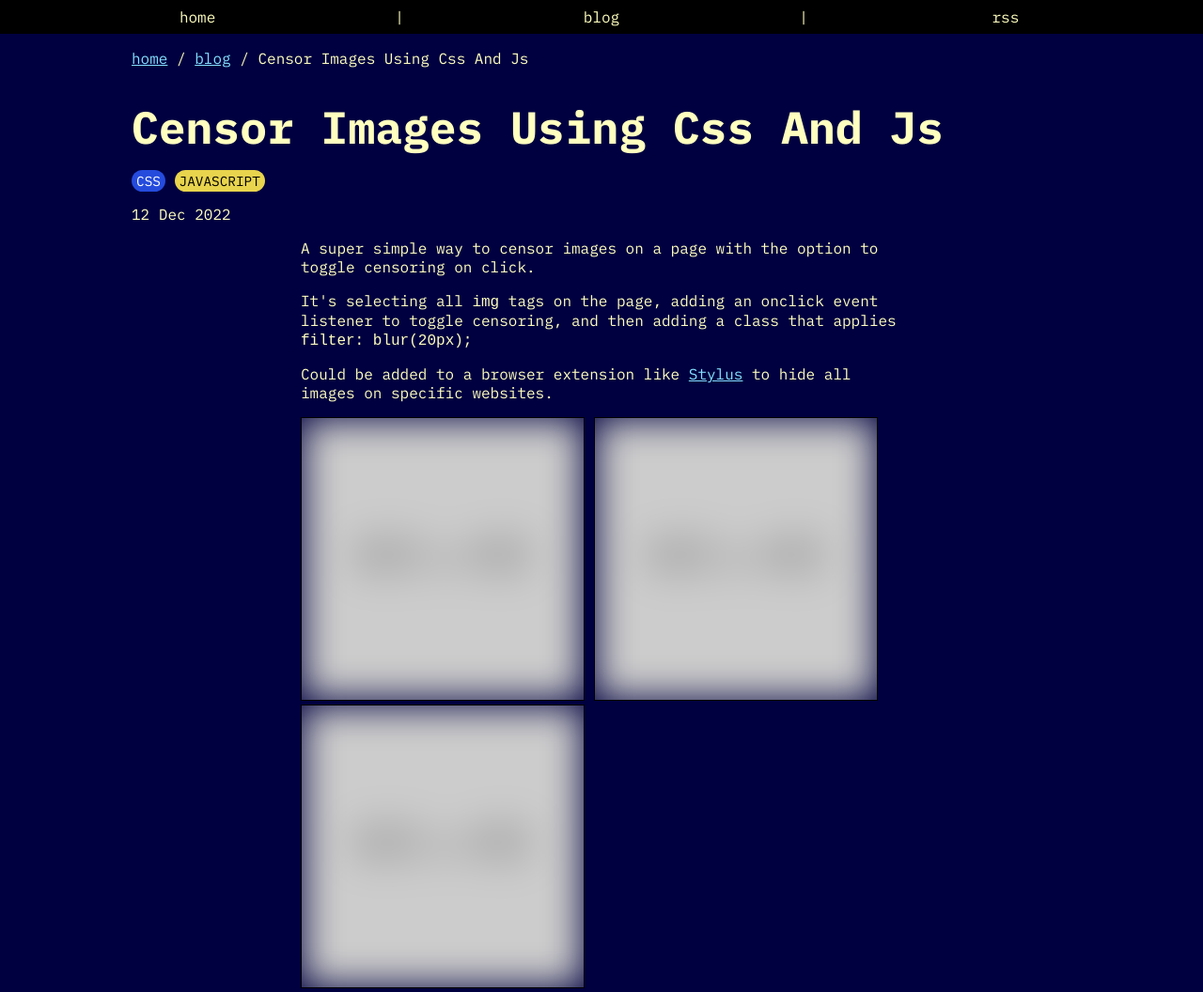
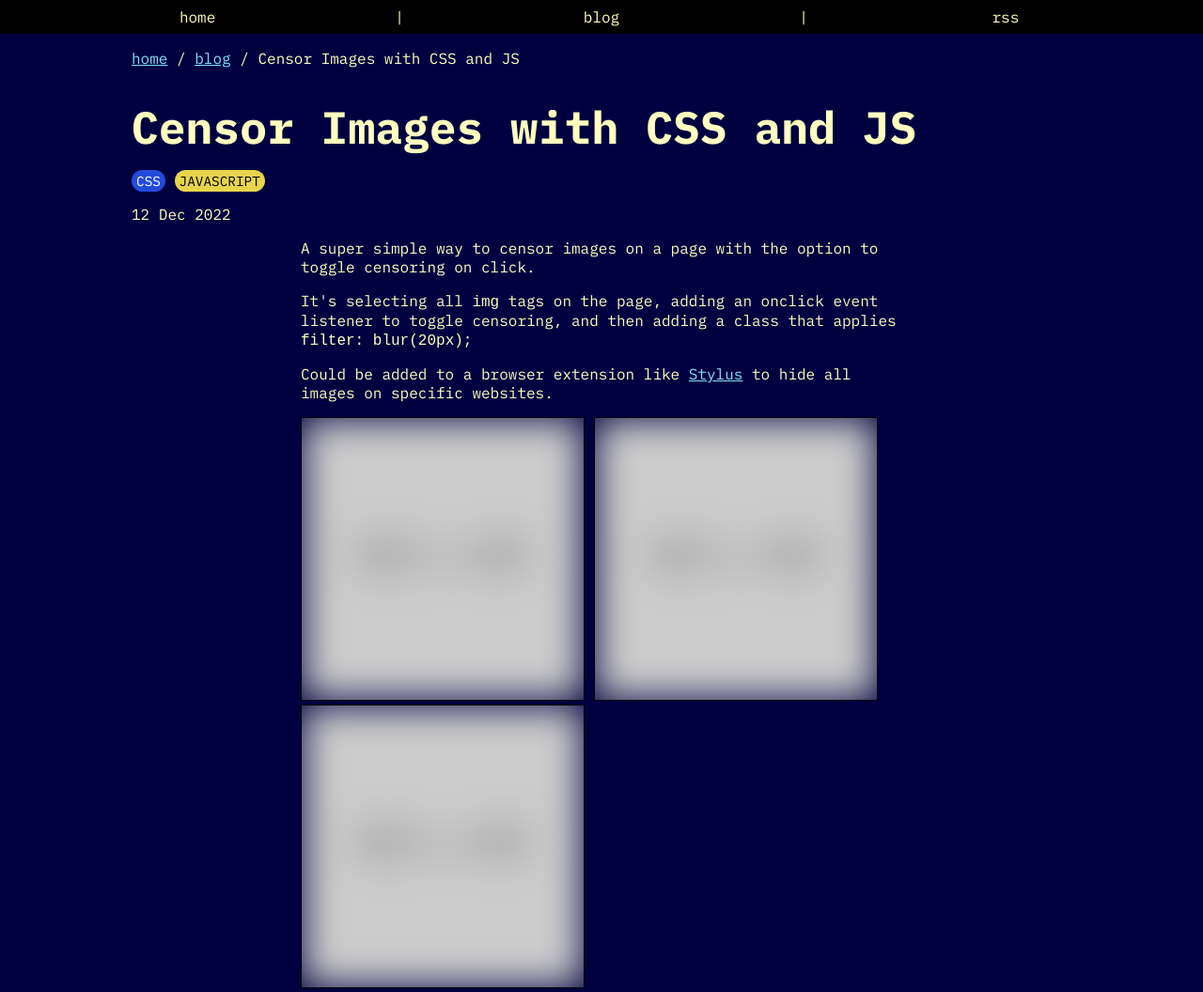
Before and after one commit to digi-battle/digi-battle.github.io, a Jekyll site: the page built from _posts/2022-12-12-censor-images-using-css-and-js.html, in a window 1280 px wide. Shown: the whole page at 94% size. Built offline with Jekyll 4.4.1, drawn with Linux system fonts in a browser that asks for light colours.

Commit message:
Added PNG to GIF hover post and title tweeks

```diff
--- a/_layouts/blogpost.html
+++ b/_layouts/blogpost.html
@@ -5,10 +5,10 @@
 <section class="breadcrumbs">
     <a href="/">home</a> /
     <a href="/blog">blog</a> /
-    {{page.title}}
+    {{page.name}}
 </section>
 
-<h1>{{page.title}}</h1>
+<h1>{{page.name}}</h1>
 <p>
     {% for tag in page.tags %}
         <span class="tag {{tag | downcase}}">{{tag}}</span>
--- a/_posts/2024-10-03-css-animated-heart.html
+++ b/_posts/2024-10-03-css-animated-heart.html
@@ -1,6 +1,6 @@
 ---
 short_name: animated-heart
-name: CSS Animation ~ Heart
+name: CSS Animated Heart
 description: Just a cool little animation I made using CSS Keyframes.
 date: 03/10/2024
 layout: blogpost
--- a/blog.html
+++ b/blog.html
@@ -21,7 +21,7 @@
         <!--{{ item.excerpt }}-->
 
         <p>
-            {{ item.date | date_to_string }} ~ <a href="{{ item.url }}">{{ item.title }}</a>
+            {{ item.date | date_to_string }} ~ <a href="{{ item.url }}">{{ item.name }}</a>
             <span class="tag-list">
                 {% for tag in item.tags %}
                 <span class="tag {{tag | downcase}}">{{tag}}</span>
```
Also changed, not shown: _posts/2024-12-29-hello-jekyll.md (+1 -1 lines), _posts/2025-07-17-postmortem-of-a-failed-seo-project.md (+1 -1 lines), _posts/2025-08-19-turning-pngs-into-gifs-on-hover.html (added, +77 -0 lines), assets/img/blog/gif-hover/dr-pepper.gif (added), assets/img/blog/gif-hover/dr-pepper.png (added), assets/img/blog/gif-hover/probey1.gif (added), assets/img/blog/gif-hover/probey1.png (added).
